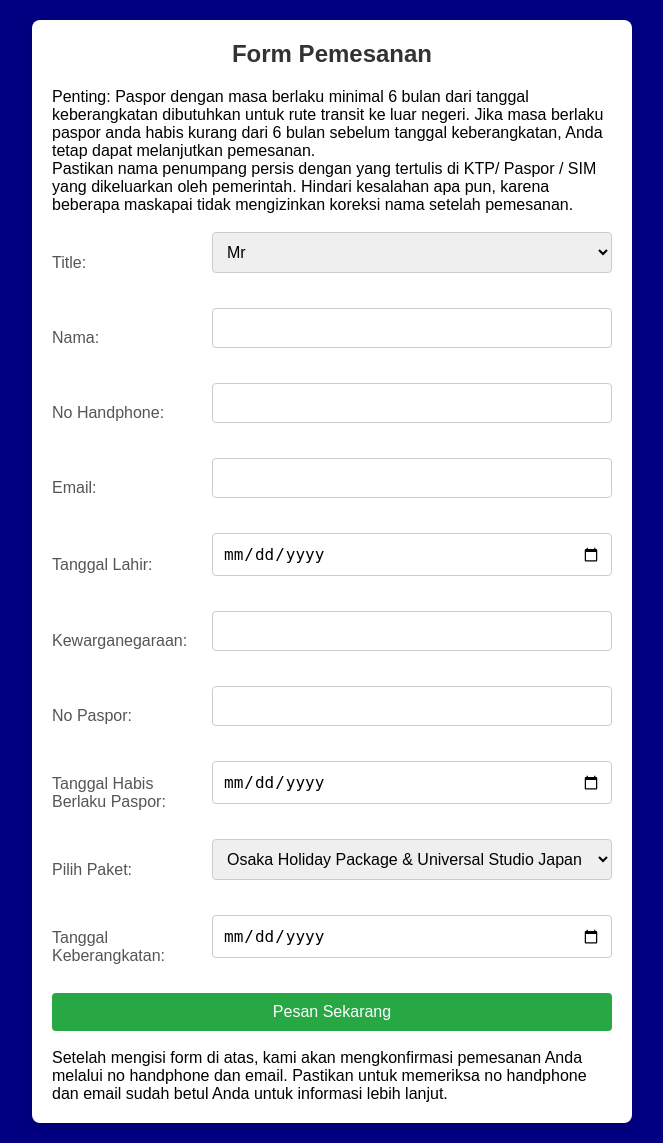
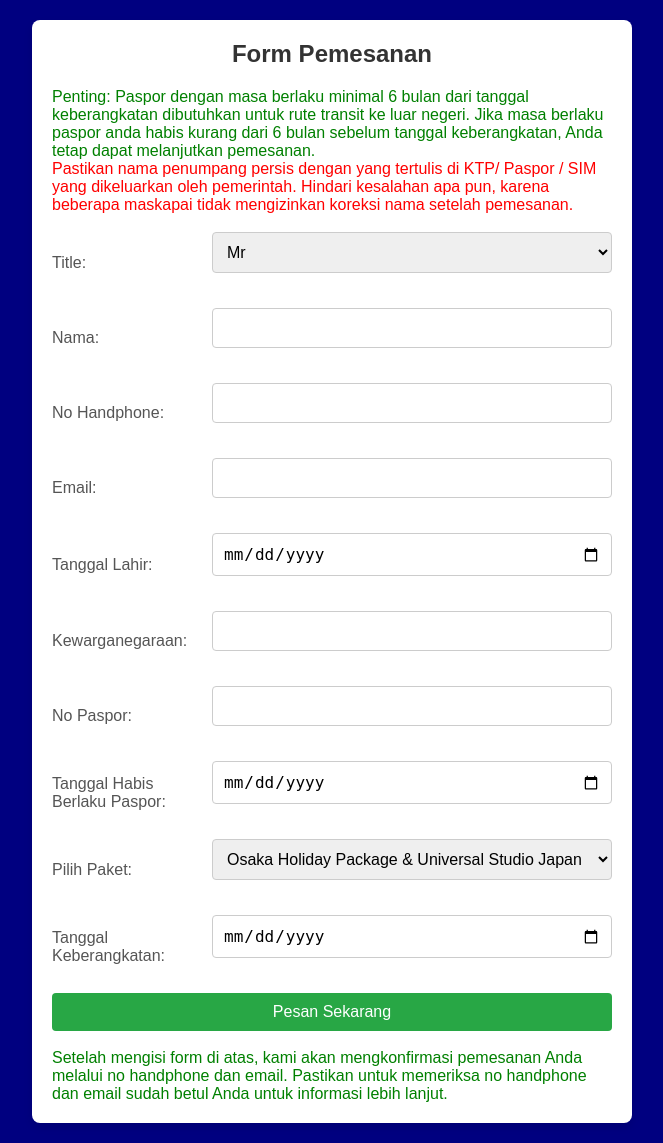
Before and after one commit to DealyAlti/TravelBudSI52, a PHP site: page /pages/booking.php in a window 1280 px wide. Shown: the whole page, without its empty margins (308-971 px from the left). Run offline with PHP 8.4, Linux system fonts and the light colour scheme.

Commit message:
update form booking warna

```diff
--- a/pages/booking.php
+++ b/pages/booking.php
@@ -113,8 +113,8 @@
 <body>
     <section>
         <h2>Form Pemesanan</h2>
-        <p >Penting: Paspor dengan masa berlaku minimal 6 bulan dari tanggal keberangkatan dibutuhkan untuk rute transit ke luar negeri. Jika masa berlaku paspor anda habis kurang dari 6 bulan sebelum tanggal keberangkatan, Anda tetap dapat melanjutkan pemesanan.</p>
-        <p >Pastikan nama penumpang persis dengan yang tertulis di KTP/ Paspor / SIM yang dikeluarkan oleh pemerintah. Hindari kesalahan apa pun, karena beberapa maskapai tidak mengizinkan koreksi nama setelah pemesanan.</p>
+        <p style="color: green;">Penting: Paspor dengan masa berlaku minimal 6 bulan dari tanggal keberangkatan dibutuhkan untuk rute transit ke luar negeri. Jika masa berlaku paspor anda habis kurang dari 6 bulan sebelum tanggal keberangkatan, Anda tetap dapat melanjutkan pemesanan.</p>
+        <p style="color: red;">Pastikan nama penumpang persis dengan yang tertulis di KTP/ Paspor / SIM yang dikeluarkan oleh pemerintah. Hindari kesalahan apa pun, karena beberapa maskapai tidak mengizinkan koreksi nama setelah pemesanan.</p>
         <br>
         <form action="confirmation.php" method="post">
             <div class="form-group">
@@ -181,7 +181,7 @@
             <input type="submit" value="Pesan Sekarang">
         </form>
         <br>
-        <p >Setelah mengisi form di atas, kami akan mengkonfirmasi pemesanan Anda melalui no handphone dan email. Pastikan untuk memeriksa no handphone dan email sudah betul Anda untuk informasi lebih lanjut.</p>
+        <p style="color: green;">Setelah mengisi form di atas, kami akan mengkonfirmasi pemesanan Anda melalui no handphone dan email. Pastikan untuk memeriksa no handphone dan email sudah betul Anda untuk informasi lebih lanjut.</p>
     </section>
 </body>
 </html>
```
